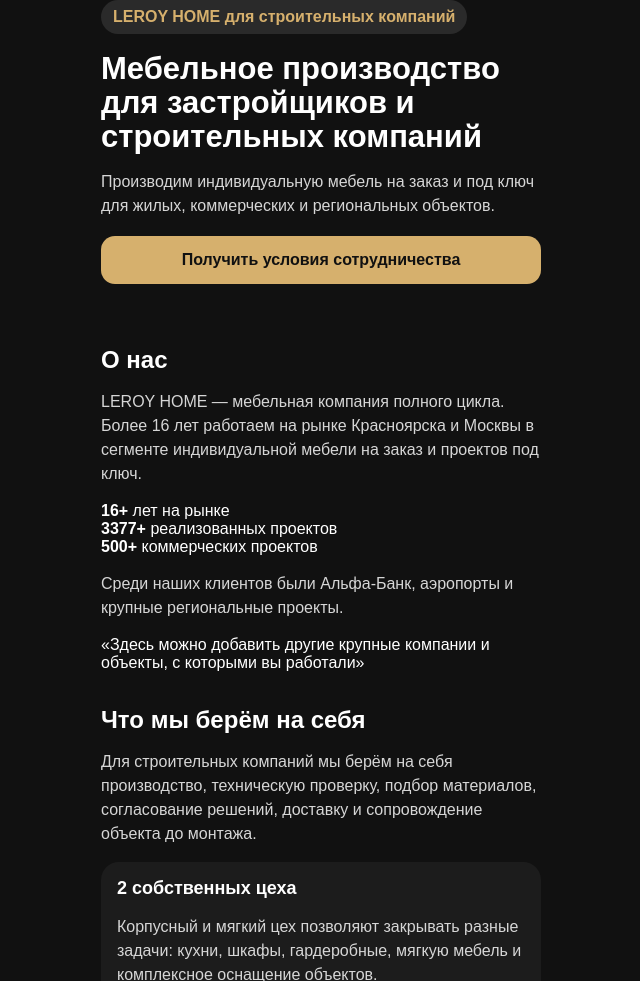
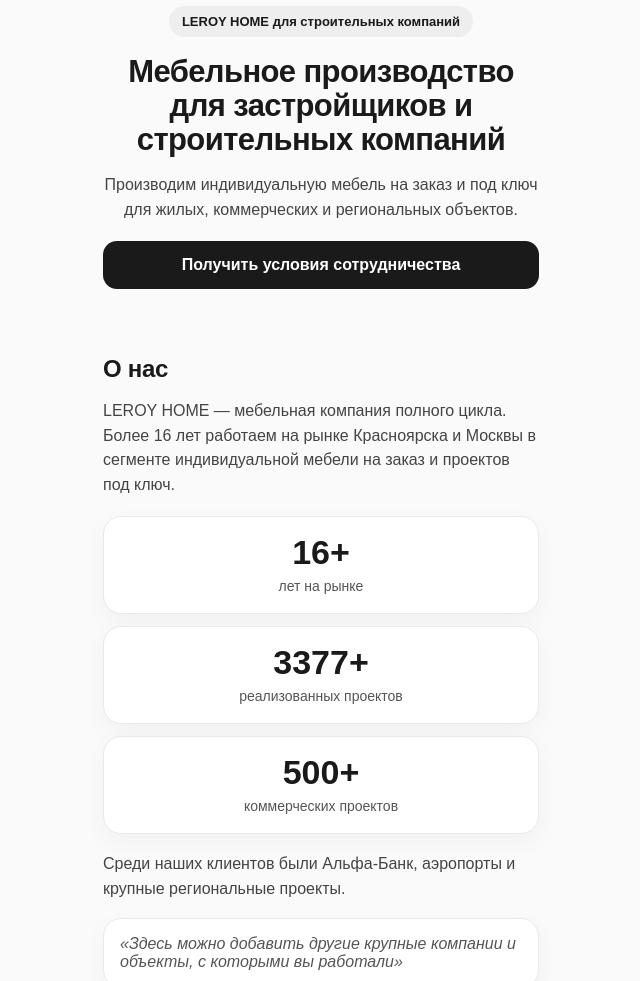
Before and after one commit to frenchnganu-lab/talegram-stroitel, a plain HTML site: page index.html in a window 1280 px wide. Shown: the part 256-1237 px from the top of the page, without its empty margins (319-959 px from the left). Drawn offline with Linux system fonts and the light colour scheme.

Commit message:
Update style.css

```diff
--- a/style.css
+++ b/style.css
@@ -9,26 +9,34 @@
 body {
   margin: 0;
   font-family: Arial, sans-serif;
-  background: #111111;
-  color: #ffffff;
+  background: #FAFAFA;
+  color: #1A1A1A;
 }
 
 .app {
   max-width: 480px;
   margin: 0 auto;
-  padding: 20px;
+  padding: 22px;
 }
 
 .hero {
-  padding: 36px 0 28px;
+  padding: 28px 0 32px;
+  text-align: center;
+}
+
+.logo {
+  display: block;
+  width: 190px;
+  margin: 0 auto 22px auto;
 }
 
 .badge {
   display: inline-block;
-  padding: 8px 12px;
+  padding: 8px 13px;
   border-radius: 100px;
-  background: #2a2a2a;
-  color: #d6b06d;
+  background: #eeeeee;
+  color: #1A1A1A;
+  font-size: 13px;
   font-weight: 700;
   margin-bottom: 18px;
 }
@@ -37,11 +45,13 @@
   font-size: 31px;
   line-height: 1.1;
   margin: 0 0 16px;
+  letter-spacing: -0.6px;
 }
 
 h2 {
   font-size: 24px;
   margin: 0 0 14px;
+  letter-spacing: -0.3px;
 }
 
 h3 {
@@ -51,24 +61,61 @@
 
 p,
 li {
-  color: #d6d6d6;
-  line-height: 1.5;
+  color: #444444;
+  line-height: 1.55;
 }
 
 .block {
   margin-top: 34px;
 }
 
-.card {
-  background: #1c1c1c;
+.card,
+.review,
+.quote {
+  background: #ffffff;
+  border: 1px solid #e9e9e9;
   border-radius: 18px;
   padding: 16px;
   margin-bottom: 14px;
+  box-shadow: 0 8px 24px rgba(0, 0, 0, 0.04);
 }
 
 .special {
-  border: 1px solid #d6b06d;
-  background: #1a1712;
+  border: 1px solid #1A1A1A;
+}
+
+.stats {
+  display: grid;
+  grid-template-columns: 1fr;
+  gap: 12px;
+  margin: 18px 0;
+}
+
+.stat {
+  background: #ffffff;
+  border: 1px solid #e9e9e9;
+  border-radius: 18px;
+  padding: 18px;
+  text-align: center;
+  box-shadow: 0 8px 24px rgba(0, 0, 0, 0.04);
+}
+
+.stat strong {
+  display: block;
+  font-size: 34px;
+  line-height: 1;
+  margin-bottom: 8px;
+}
+
+.stat span {
+  color: #555555;
+  font-size: 14px;
+}
+
+.quote,
+.review {
+  color: #555555;
+  font-style: italic;
 }
 
 .button,
@@ -79,8 +126,8 @@
   margin-top: 18px;
   border: none;
   border-radius: 14px;
-  background: #d6b06d;
-  color: #111111;
+  background: #1A1A1A;
+  color: #ffffff;
   font-size: 16px;
   font-weight: 700;
   text-align: center;
@@ -95,9 +142,9 @@
   padding: 14px;
   margin-top: 10px;
   border-radius: 12px;
-  border: 1px solid #333333;
-  background: #1c1c1c;
-  color: #ffffff;
+  border: 1px solid #dcdcdc;
+  background: #ffffff;
+  color: #1A1A1A;
   font-size: 15px;
   outline: none;
 }
@@ -105,7 +152,7 @@
 input:focus,
 select:focus,
 textarea:focus {
-  border-color: #d6b06d;
+  border-color: #1A1A1A;
 }
 
 textarea {
@@ -114,12 +161,7 @@
 }
 
 #result {
-  color: #d6b06d;
+  color: #1A1A1A;
   font-weight: 700;
   margin-top: 16px;
 }
-.logo {
-  display: block;
-  width: 180px;
-  margin: 0 auto 20px auto;
-}
```
